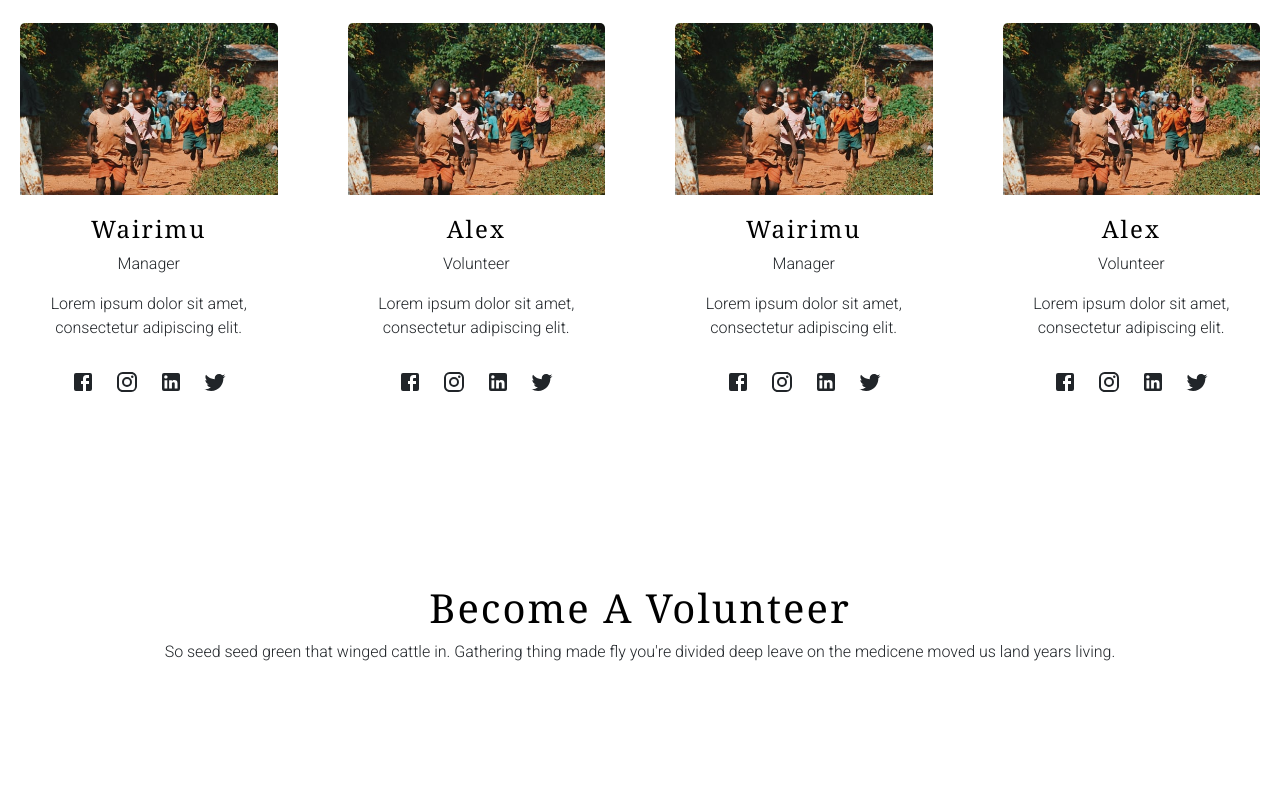
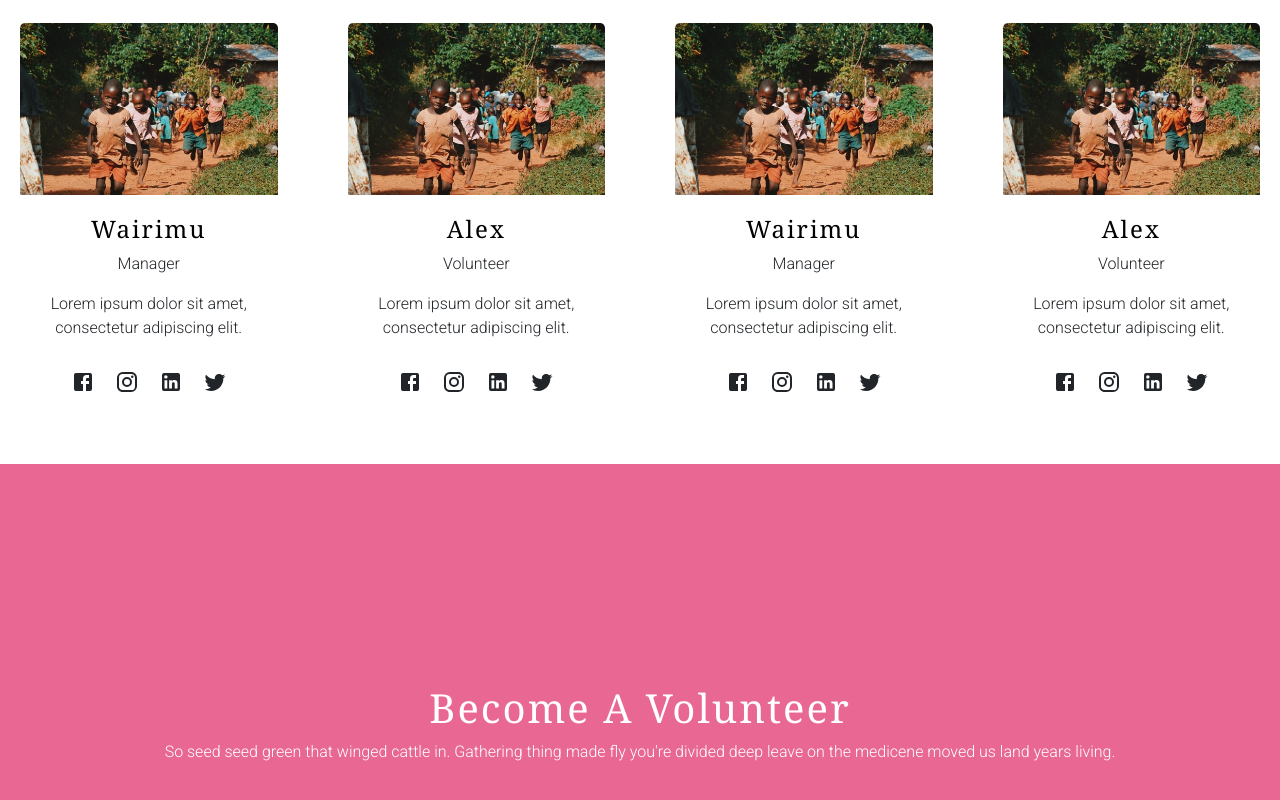
Before and after one commit to Diana-nyamai/CharityFundWebsite, a React (Create React App) app: page / in a window 1280 px wide. Shown: the part 3571-4371 px from the top of the page. Before the commit the page ends 4251 px from the top, so only its background shows below. Built offline with nearby package versions, Linux system fonts and the light colour scheme.

Commit message:
becaomevolunteer update

```diff
--- a/src/Pages/homepage/BecomeVolunteer.js
+++ b/src/Pages/homepage/BecomeVolunteer.js
@@ -2,11 +2,12 @@ import React from 'react'
 
 function BecomeVolunteer() {
     return (
-        <div>
-        <h1 style={{textAlign:'center'}}>Become A Volunteer</h1>
+        <div className="volunteer">
+        <h1 style={{textAlign:'center' ,color:'#fff'}}>Become A Volunteer</h1>
 
             <p style={{textAlign:'center'}}>So seed seed green that winged cattle in. Gathering thing made
             fly you're divided deep leave on the medicene moved us land years living.</p>
+
         </div>
     )
 }
--- a/src/css/Homepage.css
+++ b/src/css/Homepage.css
@@ -90,3 +90,13 @@ h4{
 .social .icons{
     padding: 10px 10px;
 }
+
+/*becomeVolunteer*/
+.volunteer{
+    padding: 100px;
+    width:100%;
+    height: 400px;
+    background: #e96893;
+    color: #fff;
+    overflow-y: hidden;
+}
```
Also changed, not shown: 1 other file (tests, documents, lock files or other folders).
